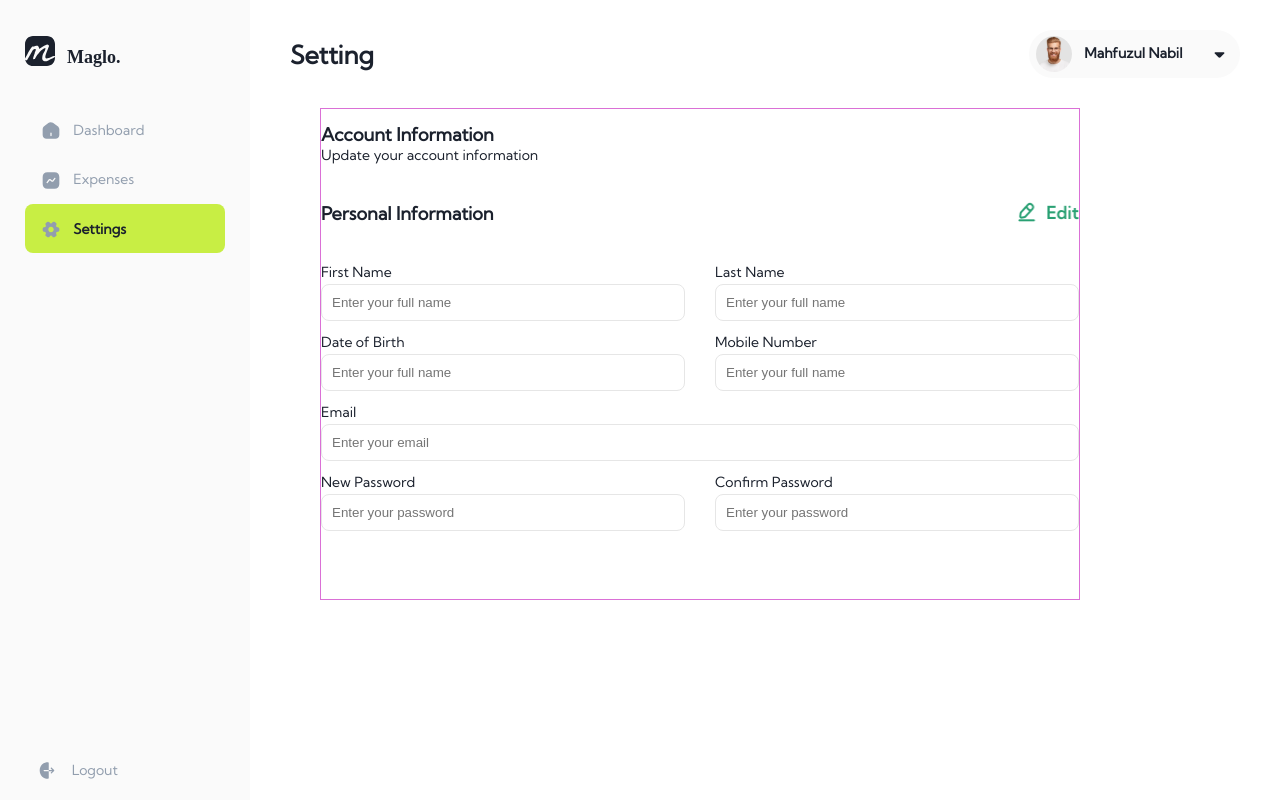
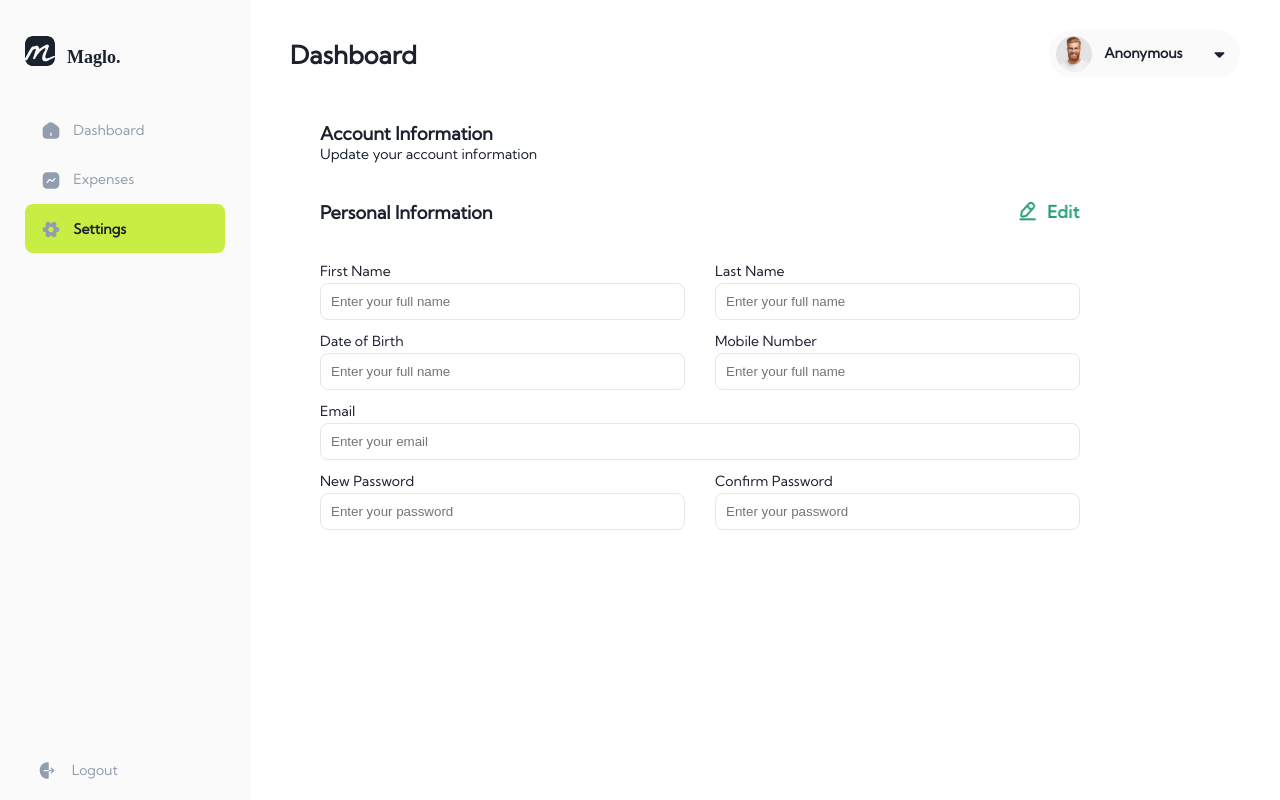
Before and after one commit to l-world/React-Expense-Tracker, a React (Create React App) app in the folder expense-tracker/: page /setting in a window 1280 px wide. Built offline with nearby package versions, Linux system fonts and the light colour scheme; no server answers; sample sign-in values are in the browser's storage.

Commit message:
private navbar

```diff
--- a/expense-tracker/package.json
+++ b/expense-tracker/package.json
@@ -6,11 +6,11 @@
     "@testing-library/jest-dom": "^5.16.4",
     "@testing-library/react": "^13.3.0",
     "@testing-library/user-event": "^13.5.0",
-    "chart.js": "^3.6.0",
+    "chart.js": "^3.8.0",
     "faker": "^5.5.3",
     "firebase": "^9.9.0",
     "react": "^18.2.0",
-    "react-chartjs-2": "^4.0.0",
+    "react-chartjs-2": "^4.3.1",
     "react-dom": "^18.2.0",
     "react-router-dom": "^6.3.0",
     "react-scripts": "5.0.1",
--- a/expense-tracker/src/App.js
+++ b/expense-tracker/src/App.js
@@ -16,12 +16,12 @@ export default function App() {
         <AuthContextProvider>
             <div className='app'>
                 <div className="app__body">
-                    <Navbar />
+                    {<PrivateRoute><Navbar /></PrivateRoute>}
                     {/* for debug at current stage :  */}
                     <div className='app__body__routes'>
                         <Routes >
-                            <Route path="/" element={<Dashboard />} />
-                            <Route path="expense" element={<Expense />} />
+                            <Route path="/" element={<PrivateRoute><Dashboard /></PrivateRoute>} />
+                            <Route path="expense" element={<PrivateRoute><Expense /></PrivateRoute>} />
                             <Route path="setting" element={<PrivateRoute><Setting /></PrivateRoute>} />
                             <Route path="login" element={<Signin />} />
                             <Route path="sign-up" element={<Signup />} />
--- a/expense-tracker/src/pages/Setting/Setting.js
+++ b/expense-tracker/src/pages/Setting/Setting.js
@@ -1,7 +1,7 @@
 import React from 'react'
-import '../Dashboard/dashboard.css'
 import './setting.css'
-import Avatar from '../Dashboard/Icon/avatar.svg'
+import Topbar from '../../components/Topbar/Topbar'
+
 function Setting() {
 
   const [editState,setEditState] = React.useState(false)
@@ -17,16 +17,7 @@ function Setting() {
 
   return (
     <main className='dashboard'>
-      <header className="dashboard__topbar">
-        <h3 className="dashboard__topbar__title">Setting</h3>
-        <div className="dashboard__topbar__users">
-          <img src={Avatar} alt="user-avatar" className="dashboard__topbar__users_avatar" />
-          <span className="dashboard__topbar__users_name">Mahfuzul Nabil</span>
-          <svg width="11" height="6" viewBox="0 0 11 6" fill="none" className="dashboard__topbar__users_arrow">
-            <path d="M9.69281 0.293945H5.27989H1.30612C0.626122 0.293945 0.286122 1.11561 0.767789 1.59729L4.43698 5.26645C5.02489 5.85437 5.98114 5.85437 6.56906 5.26645L7.96448 3.87104L10.2382 1.59729C10.7128 1.11561 10.3728 0.293945 9.69281 0.293945Z" fill="#1B212D" />
-          </svg>
-        </div>
-      </header>
+      <Topbar />
       <section className="dashboard__main">
         <form className="setting__main__content">
           <div className='setting__main__content_1'>
--- a/expense-tracker/src/pages/Setting/setting.css
+++ b/expense-tracker/src/pages/Setting/setting.css
@@ -1,7 +1,6 @@
 
 /* content */
 .setting__main__content{
-    border: 1px solid orchid;
     margin-left: 30px;
     width: 80%;
     display: grid;
```
Also changed, not shown: 2 other files (tests, documents, lock files or other folders).
